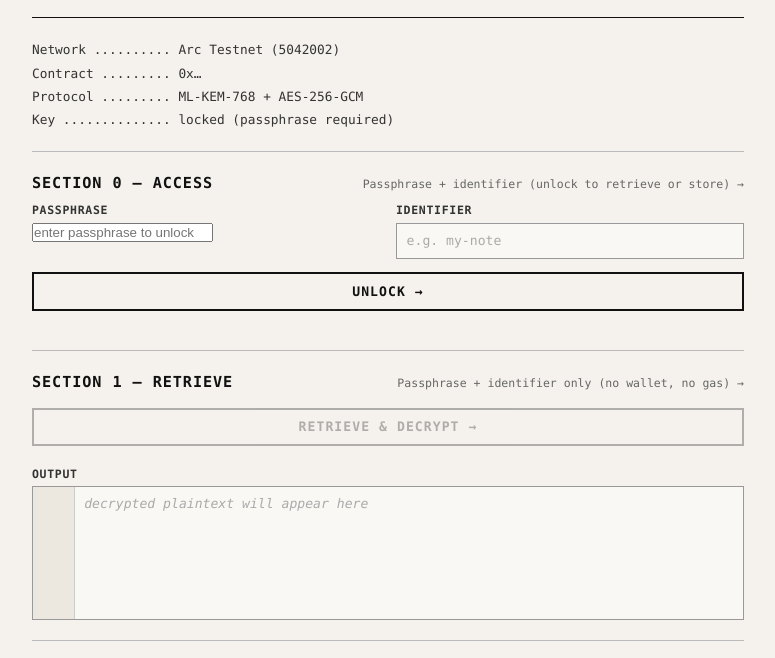
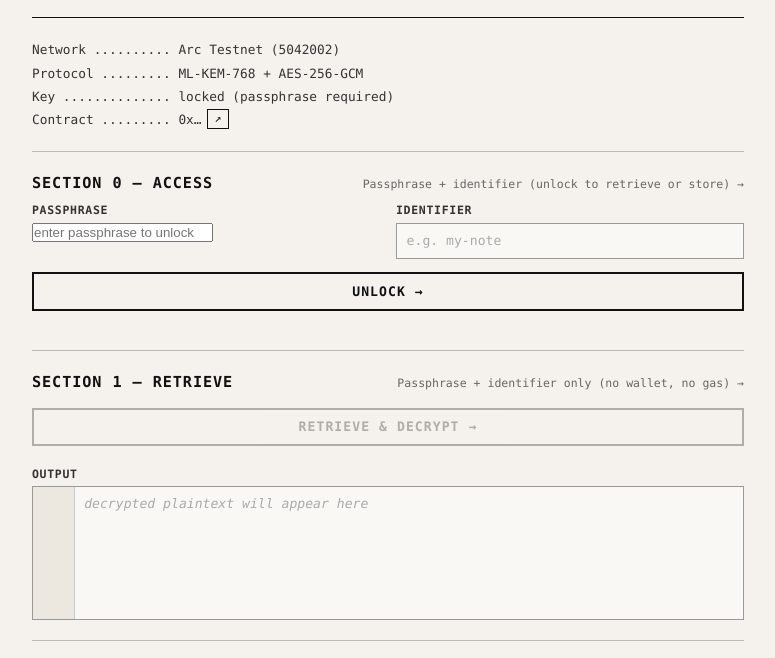
Before and after one commit to adizere/dead-drop, a website: page v1/frontend/index.html in a window 1280 px wide. Shown: the part 132-790 px from the top of the page, without its empty margins (252-1027 px from the left). Drawn offline with Linux system fonts and the light colour scheme.

Commit message:
contract UI improvements

```diff
--- a/v1/frontend/index.html
+++ b/v1/frontend/index.html
@@ -63,6 +63,27 @@
       color: #333;
     }
     .meta-block .row { white-space: pre; }
+    .meta-contract-wrap {
+      display: inline-flex;
+      align-items: center;
+      gap: 0.35rem;
+      white-space: normal;
+    }
+    .meta-explorer-btn {
+      font-family: inherit;
+      font-size: 0.72rem;
+      line-height: 1;
+      padding: 0.2rem 0.4rem;
+      border: 1px solid #111;
+      background: #f5f2ed;
+      color: #111;
+      cursor: pointer;
+      flex-shrink: 0;
+    }
+    .meta-explorer-btn:hover {
+      background: #111;
+      color: #f5f2ed;
+    }
 
     /* Section header */
     .section-header {
@@ -244,9 +265,9 @@
     <!-- Metadata -->
     <div class="meta-block">
       <div class="row">Network .......... Arc Testnet (5042002)</div>
-      <div class="row">Contract ......... <span id="meta-contract">0x&hellip;</span></div>
       <div class="row">Protocol ......... ML-KEM-768 + AES-256-GCM</div>
       <div class="row">Key .............. <span id="meta-key">locked (passphrase required)</span></div>
+      <div class="row">Contract ......... <span class="meta-contract-wrap"><span id="meta-contract">0x&hellip;</span><button type="button" class="meta-explorer-btn" id="meta-explorer-btn" title="Open in block explorer">&#8599;</button></span></div>
     </div>
     <hr class="thin">
 
@@ -316,7 +337,7 @@
 
     // ─── CONFIGURATION ──────────────────────────────────────────────
     // Fill these in before use.
-    const CONTRACT_ADDRESS  = "0x0000000000000000000000000000000000000000";
+    const CONTRACT_ADDRESS  = "0x7506bf34709abcb216670b31ab5a29dbcb18270e";
 
     const ARC_RPC      = "https://rpc.testnet.arc.network";
     const ARC_CHAIN_ID = 5042002;
@@ -691,12 +712,17 @@
     const footerEl       = $("#footer");
     const metaContractEl = $("#meta-contract");
     const metaKeyEl      = $("#meta-key");
+    const metaExplorerBtn = $("#meta-explorer-btn");
 
     // ── Contract display ────────────────────────────────────────────
     metaContractEl.textContent =
       CONTRACT_ADDRESS.length > 16
         ? CONTRACT_ADDRESS.slice(0, 6) + "\u2026" + CONTRACT_ADDRESS.slice(-4)
         : CONTRACT_ADDRESS;
+
+    metaExplorerBtn.addEventListener("click", () => {
+      window.open(`https://testnet.arcscan.app/address/${CONTRACT_ADDRESS}`, "_blank", "noopener,noreferrer");
+    });
 
     // ── Line-number gutters ─────────────────────────────────────────
     function refreshGutter(sourceEl, gutterId) {
```
